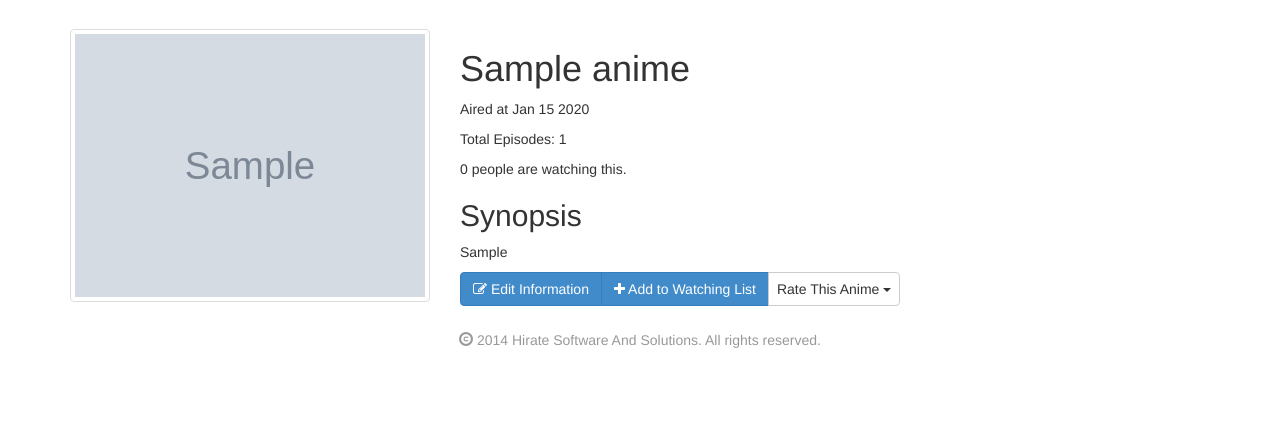
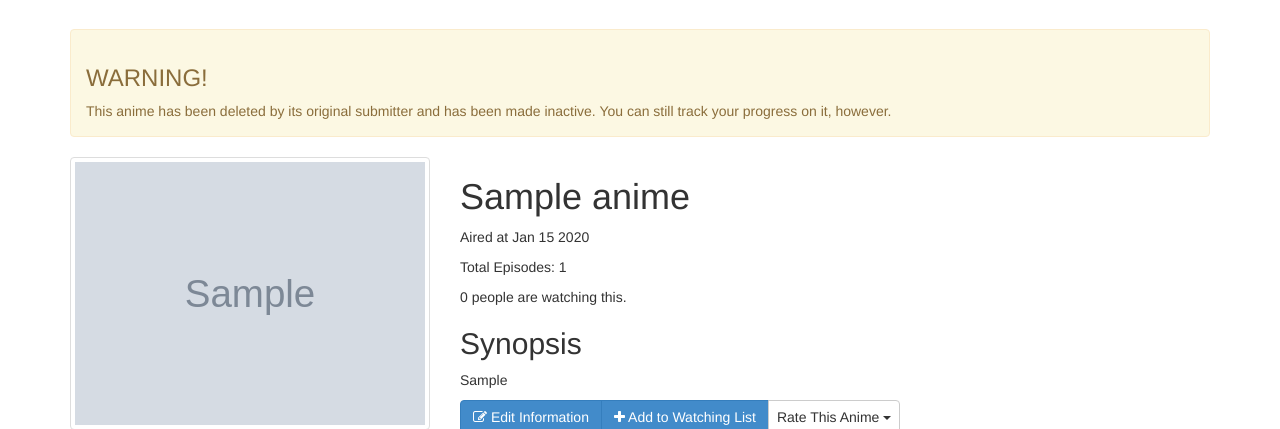
Before and after one commit to reybalgs/shounenwatch, a CodeIgniter app: page /index.php/anime/detail/1 in a window 1280 px wide. Shown: the part 51-480 px from the top of the page. Run offline with CodeIgniter, Linux system fonts and the light colour scheme; data comes from the database, SQL or seed files in the repository; tables that the repository leaves empty hold one stand-in row (values such as "Sample post"); grey boxes marked "Sample" are stand-in pictures; data that the repository does not hold is empty; some libraries are stand-ins or nearby versions.

Commit message:
Deleting anime now works
- Anime with no viewers are actually removed from the database
- Anime with at least one viewer will only be removed from listings. They can
still be accessed by the owner as well as the people watching it.
- Added links to the watchlist table

```diff
--- a/application/config/routes.php
+++ b/application/config/routes.php
@@ -44,6 +44,8 @@ $route['watching/user/(:num)'] = "watching/get_watching_from_user/$1";
 $route['watching'] = "watching/index";
 $route['anime/remove_from_watchlist/(:num)/'] = "anime/remove_anime_from_watch_list/$1";
 $route['anime/add_to_watchlist/(:num)/'] = "anime/add_anime_to_watch_list/$1";
+$route['anime/restore/(:num)'] = "anime/restore/$1";
+$route['anime/delete/(:num)'] = "anime/delete/$1";
 $route['anime/submit'] = "anime/submit";
 $route['anime/edit/(:num)'] = "anime/edit/$1";
 $route['anime/(:num)'] = "anime/detail/$1";
--- a/application/controllers/anime.php
+++ b/application/controllers/anime.php
@@ -57,6 +57,36 @@ class Anime extends CI_Controller {
         $this->load->view('templates/header', $data);
         $this->load->view('anime/detail', $data);
         $this->load->view('templates/footer');
+    }
+
+    public function delete($anime_id) {
+        # Deletes or makes inactive the given anime.
+        # First, let's see if the anime has any viewers
+        $viewers = count($this->watching_model->get_watching_anime($anime_id));
+
+        if($viewers) {
+            # This anime has viewers, we can only make it inactive.
+            $this->anime_model->make_anime_inactive($anime_id);
+
+            # Go back to the anime's page.
+            $this->detail($anime_id);
+        }
+        else {
+            # This anime has no viewers, we can safely delete it from the
+            # database
+            $this->anime_model->delete_anime($anime_id);
+
+            # Go to a page containing all anime.
+            $this->index();
+        }
+    }
+
+    public function restore($anime_id) {
+        # Restores the currently inactive anime.
+        $this->anime_model->make_anime_active($anime_id);
+
+        # Go back to the anime's page.
+        $this->detail($anime_id);
     }
 
     public function submit() {
@@ -122,6 +152,7 @@ class Anime extends CI_Controller {
                     'synopsis'=>$synopsis,
                     'episodes'=>$episodes,
                     'airing'=>$airing,
+                    'active'=>1,
                     'image'=>$upload_data['file_name']
                 );
             }
@@ -132,6 +163,7 @@ class Anime extends CI_Controller {
                     'synopsis'=>$synopsis,
                     'episodes'=>$episodes,
                     'airing'=>$airing,
+                    'active'=>1
                 );
             }
 
--- a/application/models/anime_model.php
+++ b/application/models/anime_model.php
@@ -14,6 +14,29 @@ class Anime_model extends CI_Model{
         # Edits the anime assigned to the given id.
         $this->db->where('id', $id);
         return $this->db->update('anime', $animeinfo);
+    }
+
+    public function delete_anime($anime_id) {
+        # Deletes the given anime from the database.
+        # WARNING! If the given anime has viewers, use the
+        # make_anime_inactive() function instead.
+        $this->db->where('id', $anime_id);
+        return $this->db->delete('anime');
+    }
+
+    public function make_anime_inactive($anime_id) {
+        # Makes the given anime 'inactive', meaning it's not technically
+        # deleted from the database, only from the listings.
+        # This is necessary when a submitter wants to delete their submission
+        # while there are other people still watching it.
+        $this->db->where('id', $anime_id);
+        return $this->db->update('anime', array('active'=>0));
+    }
+
+    public function make_anime_active($anime_id) {
+        # Simply does the reverse of the aforementioned function.
+        $this->db->where('id', $anime_id);
+        return $this->db->update('anime', array('active'=>1));
     }
 
     public function get_all_anime() {
--- a/application/views/anime/detail.php
+++ b/application/views/anime/detail.php
@@ -4,6 +4,14 @@
     ?>
     <div class="alert alert-success">
         <p>Your anime has been successfully submitted!</p>
+    </div>
+    <?php
+        }
+        if(!($anime->active)) {
+    ?>
+    <div class="alert alert-warning">
+        <h3>WARNING!</h3>
+        <p>This anime has been deleted by its original submitter and has been made inactive. You can still track your progress on it, however.</p>
     </div>
     <?php
         }
@@ -47,7 +55,7 @@
                     }
                     if($this->watching_model->check_if_watching($user->id, $anime->id)) {
                 ?>
-                <a href="<?php echo site_url('anime/remove_from_watchlist').'/'.$anime->id?>" class="btn btn-danger"><i class="fa fa-times"></i> Remove from Watching</a>
+                <a href="<?php echo site_url('anime/remove_from_watchlist').'/'.$anime->id?>" class="btn btn-danger"><i class="fa fa-times"></i> Drop from Watching</a>
                 <?php
                     }
                     else {
```
Also changed, not shown: application/views/anime/edit.php (+21 -9 lines), application/views/user/profile.php (+8 -2 lines).
